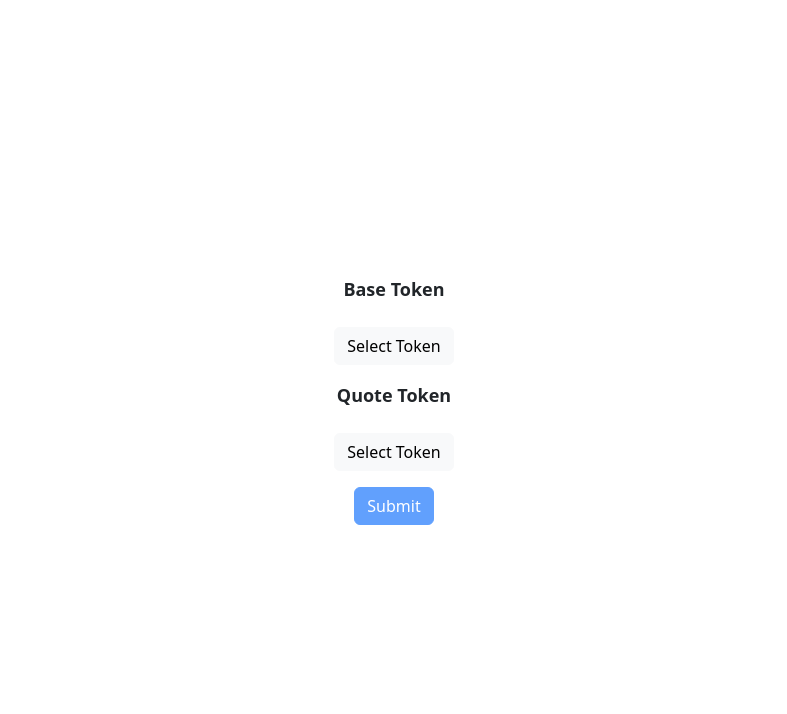
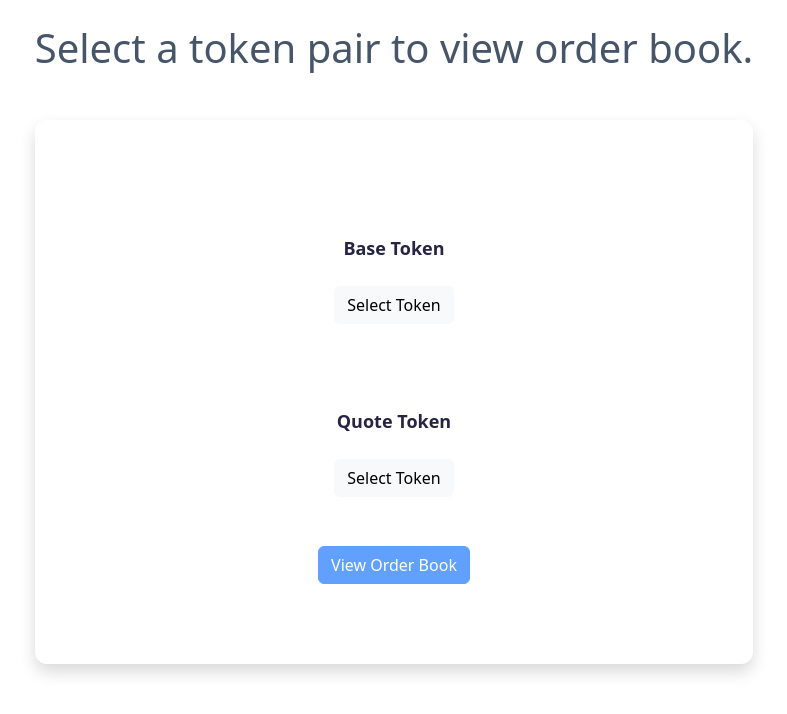
Before and after one commit to chuxmykel/risk, a Next.js app: page / in a window 1280 px wide. Shown: the top 714 px of the page, without its empty margins (246-1033 px from the left). Built offline with nearby package versions, Linux system fonts and the light colour scheme.

Commit message:
touch up UI some more

```diff
--- a/src/components/exchange-form.tsx
+++ b/src/components/exchange-form.tsx
@@ -24,7 +24,7 @@ const ExchangeForm: React.FC = () => {
   }
 
   return (
-    <div className='flex justify-center min-w-full'>
+    <div className='flex justify-center min-w-full text-[#272343] h-96'>
       <Form onSubmit={handleSubmit} className='flex flex-col items-center w-96'>
         <Form.Group className="mb-3 flex flex-col items-center justify-center flex-1">
           <Form.Label className='font-bold text-lg mb-4'>Base Token</Form.Label>
@@ -47,7 +47,7 @@ const ExchangeForm: React.FC = () => {
           type="submit"
           disabled={!quoteToken || !baseToken}
         >
-          Submit
+          View Order Book
         </Button>
       </Form>
     </div>
--- /dev/null
+++ b/src/components/layout.tsx
@@ -0,0 +1,13 @@
+import React from 'react'
+
+const Layout: React.FC<{ children: React.ReactNode }> = ({ children }) => {
+  return (
+    <main
+      className="flex flex-col items-center min-h-screen overflow-hidden p-4"
+    >
+      {children}
+    </main>
+  )
+}
+
+export default Layout;
--- a/src/components/token-dropdown.tsx
+++ b/src/components/token-dropdown.tsx
@@ -32,14 +32,14 @@ const TokenDropdown: React.FC<TokenDropdownProps> = ({
       <>
         {showTokenMenu && (
           <div
-            className='absolute -right-1/2 top-12 bg-white border border-slate-50 w-60 z-10 p-4 rounded-lg'
+            className='absolute -right-1/2 top-12  bg-slate-100 w-60 z-10 p-4 rounded-lg'
           >
             <div className='flex flex-col gap-3 items-center'>
 
               {supportedTokens.map(token => {
                 return (
                   <div
-                    className='hover:bg-slate-100 cursor-pointer w-full flex justify-center'
+                    className='hover:bg-slate-200 cursor-pointer w-full flex justify-center'
                     onClick={() => handleClick(token.name)}
                   >
                     <TokenNameAndLogo
--- a/src/pages/_app.tsx
+++ b/src/pages/_app.tsx
@@ -1,7 +1,15 @@
+import type { AppProps } from 'next/app'
+
+import Layout from '../components/layout';
+
 import '@/styles/globals.css'
 import 'bootstrap/dist/css/bootstrap.min.css';
-import type { AppProps } from 'next/app'
+
 
 export default function App({ Component, pageProps }: AppProps) {
-  return <Component {...pageProps} />
+  return (
+    <Layout>
+      <Component {...pageProps} />
+    </Layout>
+  )
 }
--- a/src/pages/index.tsx
+++ b/src/pages/index.tsx
@@ -2,8 +2,11 @@ import ExchangeForm from "@/components/exchange-form";
 
 export default function Home() {
   return (
-    <main className="flex flex-col items-center justify-center min-h-screen">
-      <ExchangeForm />
-    </main>
+    <div>
+      <h1 className="text-slate-600 mb-12">Select a token pair to view order book.</h1>
+      <div className="px-8 py-20 rounded-xl shadow shadow-black">
+        <ExchangeForm />
+      </div>
+    </div>
   );
 }
--- a/src/pages/order-book/[quoteToken]/[baseToken]/index.tsx
+++ b/src/pages/order-book/[quoteToken]/[baseToken]/index.tsx
@@ -6,6 +6,7 @@ import Spinner from "react-bootstrap/Spinner";
 import OrderBookTable from "../../components/order-book-table";
 import { getTokenDetails } from "@/utils";
 import { useOrderBook } from "@/hooks";
+import Link from "next/link";
 
 
 // TEST TOKENS
@@ -58,9 +59,19 @@ const OrderBook = () => {
   }, [lastJsonMessage, readyState]);
 
 
+  if (!isLoading && orderBook.asks.length < 1) {
+    return (
+      <div className="flex flex-col items-center justify-center min-h-screen">
+        <h4 className="font-bold text-xl">
+          No orderbook data for token pair.
+        </h4>
+        <Link href={"/"}>Go Home</Link>
+      </div>
+    );
+  }
 
   return (
-    <main className="flex flex-col min-h-screen">
+    <div className="flex flex-col min-h-screen">
       {isLoading ?
         (<div className="flex items-center justify-center h-screen">
           <Spinner />
@@ -87,7 +98,7 @@ const OrderBook = () => {
             </div>
           )}
         </>)}
-    </main>
+    </div>
   );
 }
 
```
